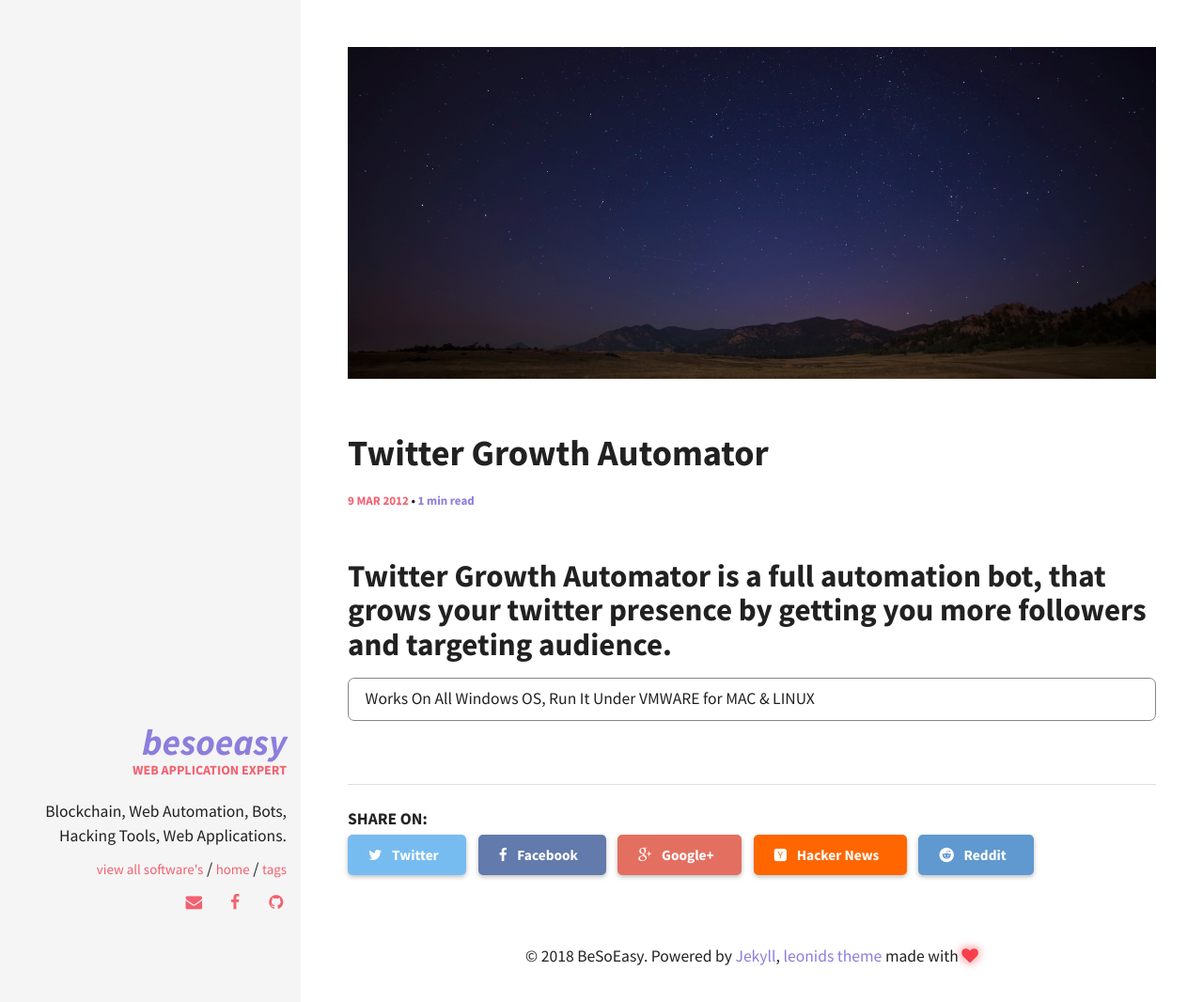
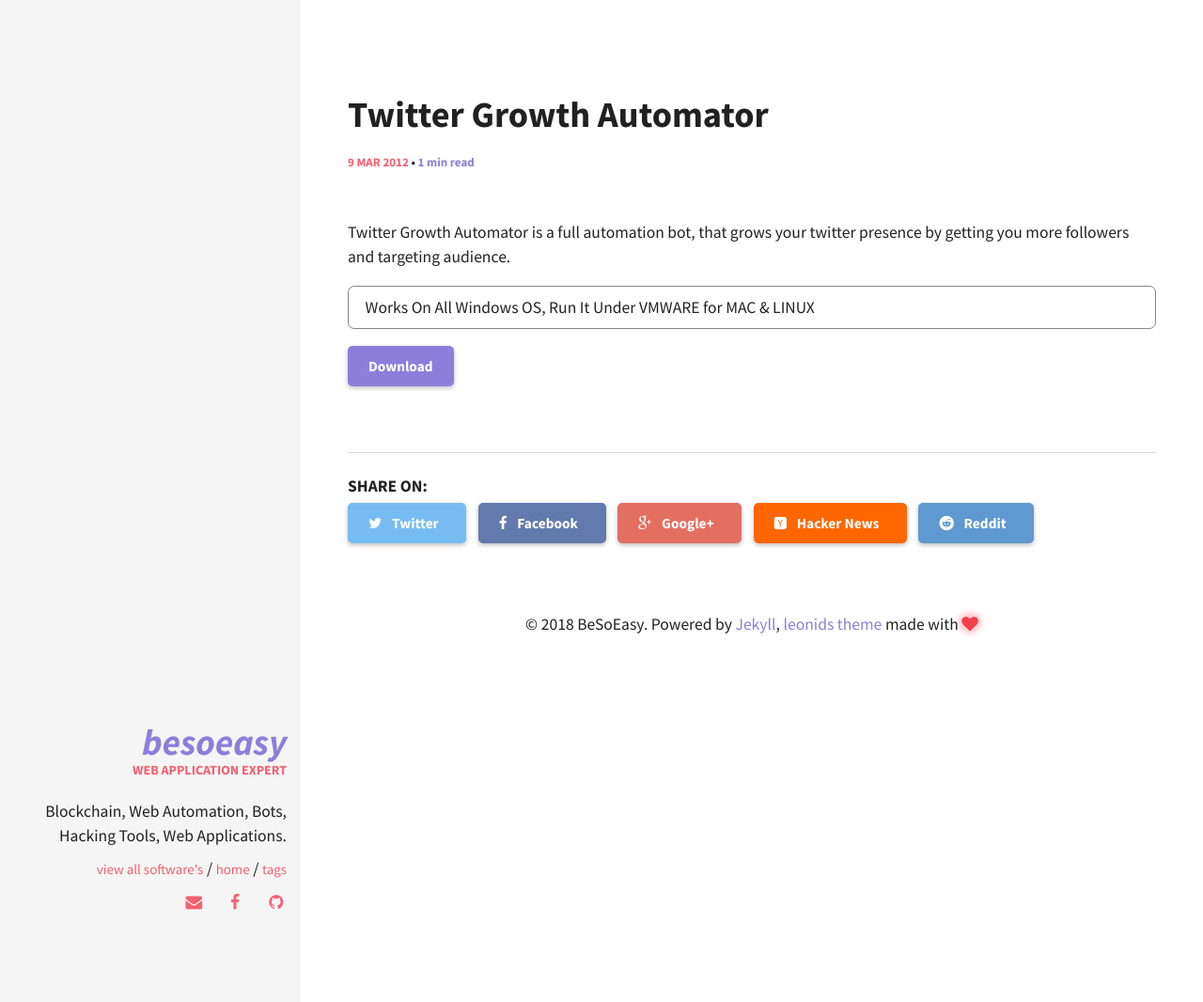
Before and after one commit to subhranshu50/besoeasy.github.io, a Jekyll site: the page built from _posts/2012-03-09-Twitter-Growth-Automator.md, in a window 1280 px wide. Shown: the top 1066 px of the page at 94% size. Built offline with Jekyll 4.4.1, drawn with Linux system fonts in a browser that asks for light colours.

Commit message:
---------

```diff
--- a/_posts/2012-03-09-Twitter-Growth-Automator.md
+++ b/_posts/2012-03-09-Twitter-Growth-Automator.md
@@ -6,11 +6,13 @@
 tags: [twitter]
 comments: true
 pinned: true
-image:
-  feature: sample-image-2.jpg
 ---
 
-### Twitter Growth Automator is a full automation bot, that grows your twitter presence by getting you more followers and targeting audience.
+Twitter Growth Automator is a full automation bot, that grows your twitter presence by getting you more followers and targeting audience.
+
+
 
 Works On All Windows OS, Run It Under VMWARE for MAC & LINUX
 {: .notice}
+
+<div markdown="0"><a href="#" class="btn">Download</a></div>
```
